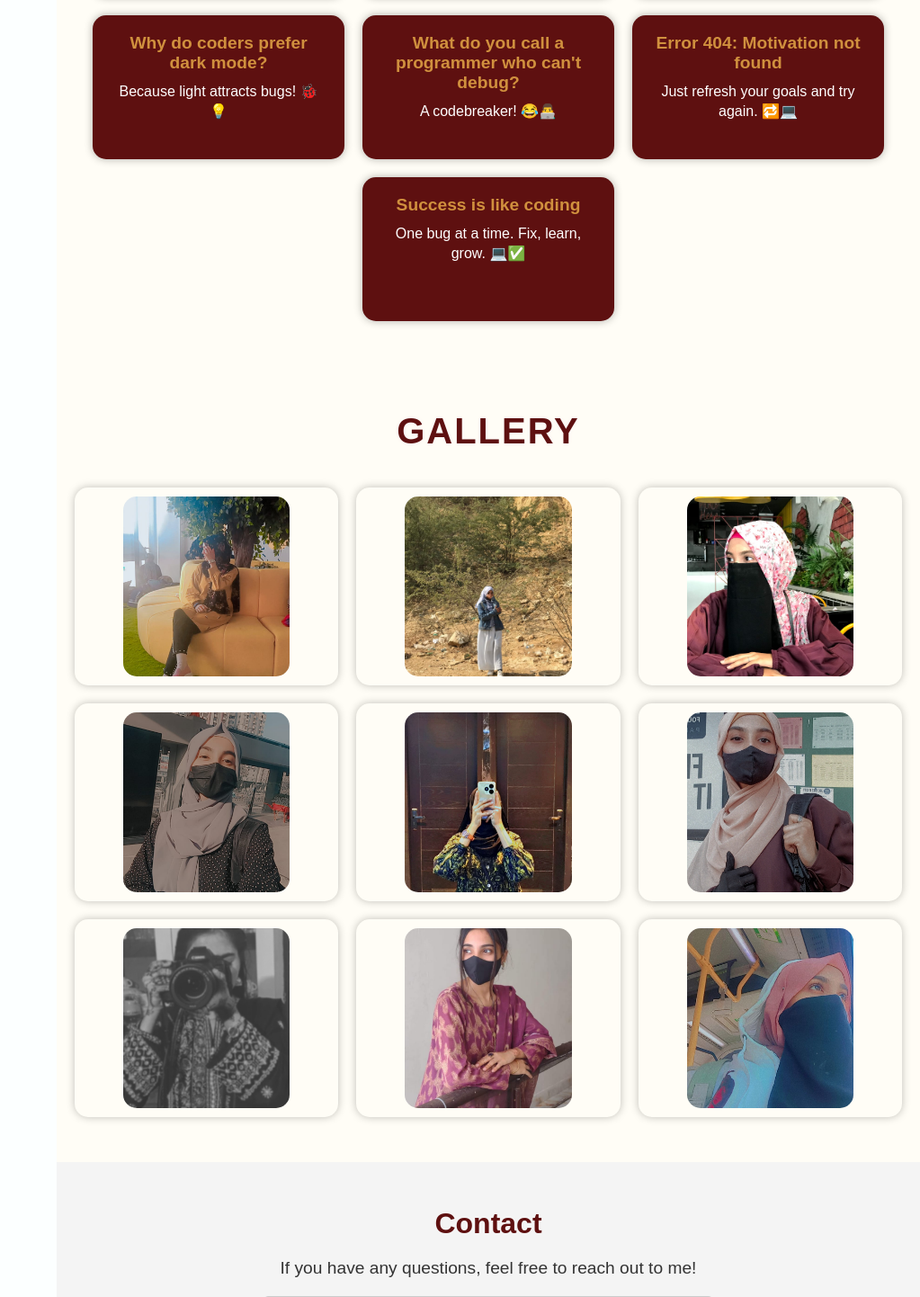
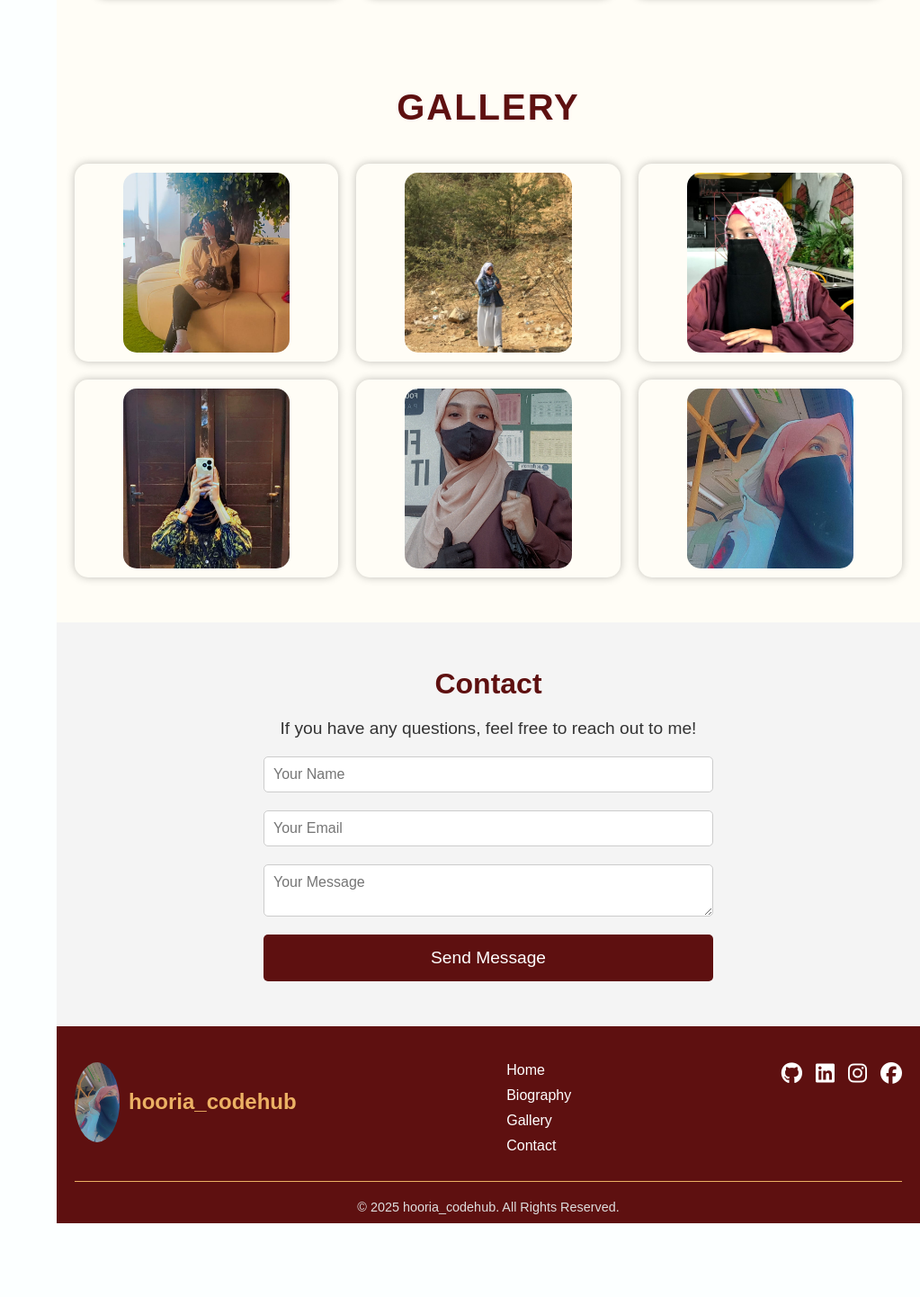
Before and after one commit to HKMentor/css-assignment-collection, a plain HTML site: page index.html in a window 1280 px wide. Shown: the part 1308-2750 px from the top of the page at 90% size, without its empty margins (257-1280 px from the left). After the commit the page ends 2668 px from the top, so only its background shows below. Drawn offline with Linux system fonts and the light colour scheme.

Commit message:
updated commit

```diff
--- a/index.html
+++ b/index.html
@@ -106,12 +106,13 @@
 
     <div class="card">
       <div class="card-content">
-        <a href="https://681ba64cd73c765629b7b33b--comforting-pavlova-de4331.netlify.app/" target="_blank"  rel="noopener noreferrer">
+        <a href="https://mdn-hk-website.netlify.app/" target="_blank"  rel="noopener noreferrer">
           <img src="./images/img04.png" alt="" width="100px">
         </a>
         <h3>MDN Website</h3>
         <p>A cloned version of MDN with structured HTML layout.</p>
-        <button class="btn"><a href="https://681ba64cd73c765629b7b33b--comforting-pavlova-de4331.netlify.app/" target="_blank"  rel="noopener noreferrer">Live Demo</a></button>
+        <button class="btn"><a href="https://mdn-hk-website.netlify.app/">Live Demo</a></button>
+
       </div>
     </div>
 
@@ -160,29 +161,6 @@
         <p>Even Google doesn’t give up until it finds what you’re looking for. 🔍🚀</p>
       </div>
 
-      <!-- 7th -->
-      <div class="joke-conten">
-        <h3>Why do coders prefer dark mode?</h3>
-        <p>Because light attracts bugs! 🐞💡</p>
-      </div>
-
-      <!-- 8th -->
-      <div class="joke-conten">
-        <h3>What do you call a programmer who can't debug?</h3>
-        <p>A codebreaker! 😂👨‍💻</p>
-      </div>
-
-      <!-- 9th -->
-      <div class="joke-conten">
-        <h3>Error 404: Motivation not found</h3>
-        <p>Just refresh your goals and try again. 🔁💻</p>
-      </div>
-
-      <!-- 10th -->
-      <div class="joke-conten">
-        <h3>Success is like coding</h3>
-        <p>One bug at a time. Fix, learn, grow. 💻✅</p>
-      </div>
 
     </div>
   </div>
@@ -202,21 +180,15 @@
     <div class="gallery-item">
       <img src="./images/hk4.jpeg" alt="">
     </div>
-    <div class="gallery-item">
-      <img src="./images/hk10.jpeg" alt="">
-    </div>
+
     <div class="gallery-item">
       <img src="./images/hk3.jpeg" alt="">
     </div>
     <div class="gallery-item">
       <img src="./images/hk6.jpeg" alt="">
     </div>
-    <div class="gallery-item">
-      <img src="./images/hk11.jpeg" alt="">
-    </div>
-    <div class="gallery-item">
-      <img src="./images/hk8.jpeg" alt="">
-    </div>
+
+
     <div class="gallery-item">
       <img src="./images/logo.jpeg" alt="">
     </div>
```
